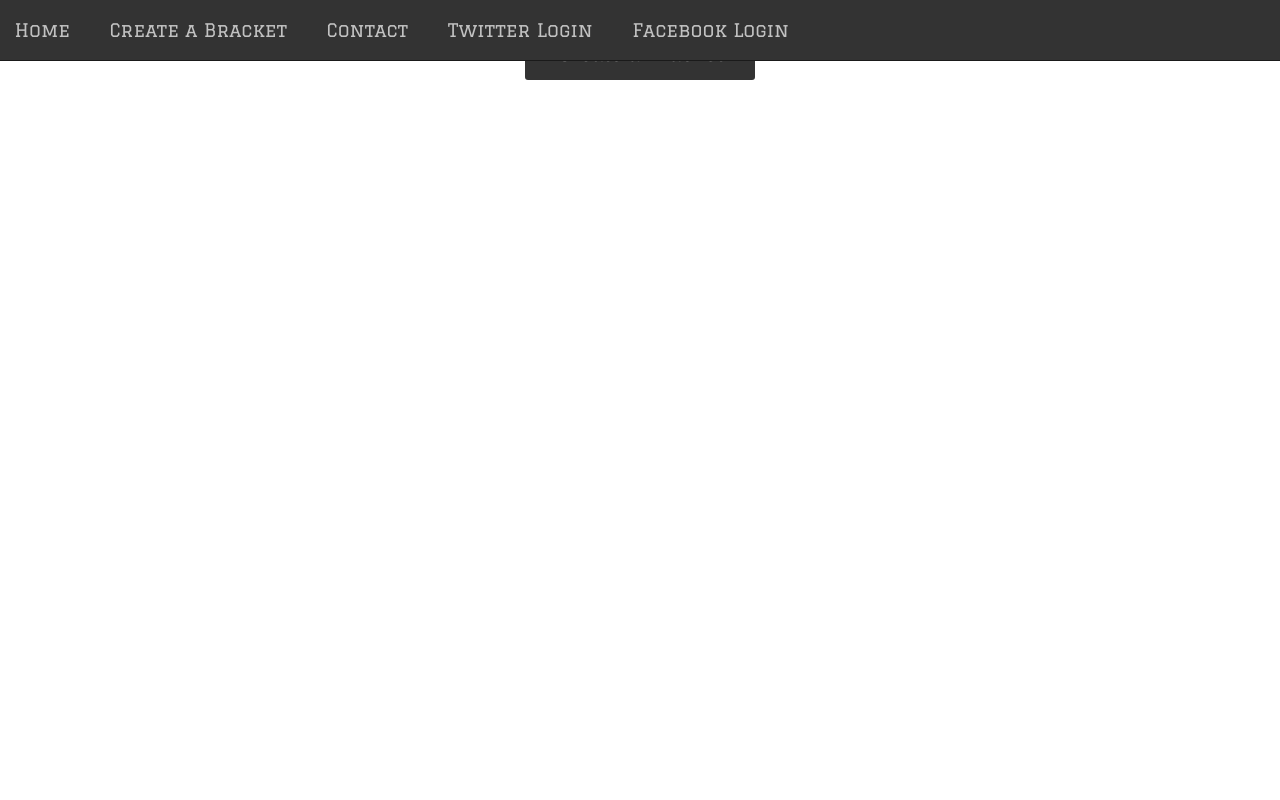
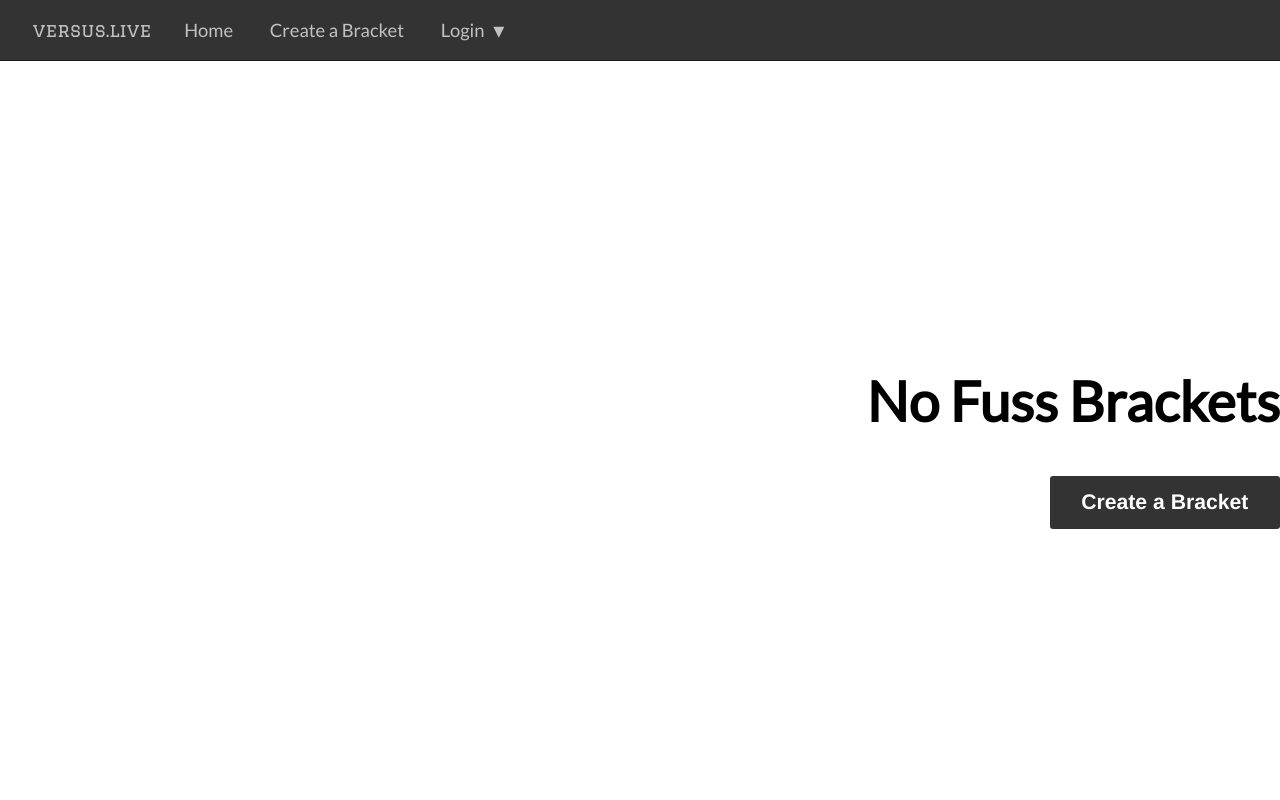
Before and after one commit to TIY-Bracket/bracket_api, a Django app: page / in a window 1280 px wide. Run offline with Django 3.2, Linux system fonts and the light colour scheme; some libraries are stand-ins or nearby versions.

Commit message:
working version

```diff
--- a/api/static/_bracket_create.scss
+++ b/api/static/_bracket_create.scss
@@ -1,7 +1,8 @@
 form {
-    text-align: center;
+    text-align: left;
     width: 600px;
     margin: auto;
+    padding-top: 10em;
 }
 p {
     width: 300px;
@@ -14,6 +15,10 @@ h2 {
     font-size: 1.2em;
     font-weight: bold
 }
+
+
+
+
 #result {
     margin: 10px;
     background: #eee;
--- a/api/static/_bracket_view.scss
+++ b/api/static/_bracket_view.scss
@@ -9,9 +9,11 @@ svg {
 }
 
 .svg-container {
-    display: inline-block;
+    background-color: #eee;
+    display: flex;
     position: relative;
     width: 100%;
+    margin-top: 5em;
     padding-bottom: 100%; /* aspect ratio */
     vertical-align: top;
     overflow: hidden;
@@ -24,16 +26,13 @@ svg {
 }
 
 
+
 #center {
     display: table;
     margin: scroll;
+    font-color: $dark-gray;
 }
 
-#graph {
-    width: 100%;
-    float: right;
-    overflow: auto;
-   }
 
 .node circle {
   fill: #000;
@@ -46,7 +45,8 @@ svg {
  }
 
 
-.node text { font-family: 'Graduate', serif;
+.node text {
+  font-family: 'Lato', sans-serif;
   color: $black;
   font-size: 16px;
   cursor: pointer;
@@ -61,15 +61,12 @@ svg {
 }
 
 .hyper {
-  font-family: 'Graduate', serif;
     color: $black;
     font-size: 20px;
     font-weight: bold;
 }
 .hyper:hover {
-  font-family: 'Graduate', serif;
     color: $black;
     /*text-decoration: underline;*/
     font-size: 26px;
-    font-weight: bolder;
 }
--- a/api/static/_footer.scss
+++ /dev/null
@@ -1,26 +0,0 @@
-// Uncomment this for a sticky footer.
-
-.wrapper-for-content-outside-of-footer {
-  min-height: 100%;
-  height: auto !important;
-  height: 100%;
-  margin: 0 auto -4em;
-}
-
-html, body {
- height: 100%;
-}
-
-.wrapper-for-content-outside-of-footer:after {
-  content: "";
-  display: block;
-}
-
-.footer, .wrapper-for-content-outside-of-footer:after {
-  $large-screen: em(860) !default;
-  height: 12em;
-
-  @include media($large-screen) {
-    height: 4em;
-  }
-}
--- a/api/static/_index.scss
+++ b/api/static/_index.scss
@@ -1,26 +1,20 @@
 
 .container{
-  text-align:center;
+  padding-top: 20em;
+  text-align:right;
   margin:auto;
+
+  h1, p, input, label, {
+    font-family: 'Lato', sans-serif;
+    font-size: 3em;
+  }
 
 }
 
-.filter-box{
-  padding: 10px;
-  width: 100%;
+.logo {
+  font-family: 'Graduate', cursive;
+  float: left;
 }
 
-.filter {
-  width: 33%;
-  box-sizing: border-box;
+.nav-btn {
 }
-
-.search-box {
-  padding: 10px;
-  width: 100%;
-}
-
-.search-brackets {
-  width: 100%;
-  box-sizing: border-box;
-}
--- a/api/static/_title-with-lines.scss
+++ /dev/null
@@ -1,52 +0,0 @@
-h1 {
-  position: relative;
-  text-align: center;
-}
-
-h1 span {
-  background: #fff;
-  padding: 0 15px;
-  position: relative;
-  z-index: 1;
-}
-
-h1:before {
-  background: #ddd;
-  content: "";
-  display: block;
-  height: 1px;
-  position: absolute;
-    top: 50%;
-  width: 100%;
-}
-
-h1:before {
-  left: 0;
-}
-
-
-h2 {
-  position: relative;
-  text-align: center;
-}
-
-h2 span {
-  background: #fff;
-  padding: 0 15px;
-  position: relative;
-  z-index: 1;
-}
-
-h2:before {
-  background: #ddd;
-  content: "";
-  display: block;
-  height: 1px;
-  position: absolute;
-    top: 50%;
-  width: 100%;
-}
-
-h2:before {
-  left: 0;
-}
--- a/api/static/base/_forms.scss
+++ b/api/static/base/_forms.scss
@@ -28,7 +28,7 @@ label {
 
 #{$all-text-inputs},
 select[multiple=multiple] {
-  background-color: $base-background-color;
+  background-color: #eee;
   border: $base-border;
   border-radius: $base-border-radius;
   box-shadow: $form-box-shadow;
--- a/api/static/base/_typography.scss
+++ b/api/static/base/_typography.scss
@@ -1,7 +1,7 @@
 body {
   background: $base-background-color;
   color: $base-font-color;
-  font-family: 'Graduate', cursive;
+  font-family: 'Lato', sans-serif;
   font-feature-settings: "kern", "liga", "pnum";
   font-size: $base-font-size;
   line-height: $base-line-height;
--- a/api/static/main.css
+++ b/api/static/main.css
@@ -55,7 +55,7 @@ label {
 
 input[type="color"], input[type="date"], input[type="datetime"], input[type="datetime-local"], input[type="email"], input[type="month"], input[type="number"], input[type="password"], input[type="search"], input[type="tel"], input[type="text"], input[type="time"], input[type="url"], input[type="week"], input:not([type]), textarea,
 select[multiple=multiple] {
-  background-color: #fff;
+  background-color: #eee;
   border: 1px solid #ddd;
   border-radius: 3px;
   box-shadow: inset 0 1px 3px rgba(0, 0, 0, 0.06);
@@ -142,7 +142,7 @@ th {
 body {
   background: #fff;
   color: #000;
-  font-family: 'Graduate', cursive;
+  font-family: 'Lato', sans-serif;
   font-feature-settings: "kern", "liga", "pnum";
   font-size: 1.15em;
   line-height: 1.5;
@@ -194,9 +194,11 @@ svg {
   overflow: auto; }
 
 .svg-container {
-  display: inline-block;
+  background-color: #eee;
+  display: flex;
   position: relative;
   width: 100%;
+  margin-top: 5em;
   padding-bottom: 100%;
   /* aspect ratio */
   vertical-align: top;
@@ -210,12 +212,8 @@ svg {
 
 #center {
   display: table;
-  margin: scroll; }
-
-#graph {
-  width: 100%;
-  float: right;
-  overflow: auto; }
+  margin: scroll;
+  font-color: #333; }
 
 .node circle {
   fill: #000; }
@@ -226,7 +224,7 @@ svg {
   fill: #D0D0D0; }
 
 .node text {
-  font-family: 'Graduate', serif;
+  font-family: 'Lato', sans-serif;
   color: #000;
   font-size: 16px;
   cursor: pointer; }
@@ -237,17 +235,14 @@ svg {
   stroke-width: 4px; }
 
 .hyper {
-  font-family: 'Graduate', serif;
   color: #000;
   font-size: 20px;
   font-weight: bold; }
 
 .hyper:hover {
-  font-family: 'Graduate', serif;
   color: #000;
   /*text-decoration: underline;*/
-  font-size: 26px;
-  font-weight: bolder; }
+  font-size: 26px; }
 
 header.navigation {
   position: fixed;
@@ -430,74 +425,23 @@ header.navigation {
         clear: none;
         float: right; } }
 
-h1 {
-  position: relative;
-  text-align: center; }
+.container {
+  padding-top: 20em;
+  text-align: right;
+  margin: auto; }
+  .container h1, .container p, .container input, .container label {
+    font-family: 'Lato', sans-serif;
+    font-size: 3em; }
 
-h1 span {
-  background: #fff;
-  padding: 0 15px;
-  position: relative;
-  z-index: 1; }
-
-h1:before {
-  background: #ddd;
-  content: "";
-  display: block;
-  height: 1px;
-  position: absolute;
-  top: 50%;
-  width: 100%; }
-
-h1:before {
-  left: 0; }
-
-h2 {
-  position: relative;
-  text-align: center; }
-
-h2 span {
-  background: #fff;
-  padding: 0 15px;
-  position: relative;
-  z-index: 1; }
-
-h2:before {
-  background: #ddd;
-  content: "";
-  display: block;
-  height: 1px;
-  position: absolute;
-  top: 50%;
-  width: 100%; }
-
-h2:before {
-  left: 0; }
-
-.container {
-  text-align: center;
-  margin: auto; }
-
-.filter-box {
-  padding: 10px;
-  width: 100%; }
-
-.filter {
-  width: 33%;
-  box-sizing: border-box; }
-
-.search-box {
-  padding: 10px;
-  width: 100%; }
-
-.search-brackets {
-  width: 100%;
-  box-sizing: border-box; }
+.logo {
+  font-family: 'Graduate', cursive;
+  float: left; }
 
 form {
-  text-align: center;
+  text-align: left;
   width: 600px;
-  margin: auto; }
+  margin: auto;
+  padding-top: 10em; }
 
 p {
   width: 300px;
@@ -516,23 +460,4 @@ h2 {
   height: 40px;
   overflow: auto; }
 
-.wrapper-for-content-outside-of-footer {
-  min-height: 100%;
-  height: auto !important;
-  height: 100%;
-  margin: 0 auto -4em; }
-
-html, body {
-  height: 100%; }
-
-.wrapper-for-content-outside-of-footer:after {
-  content: "";
-  display: block; }
-
-.footer, .wrapper-for-content-outside-of-footer:after {
-  height: 12em; }
-  @media screen and (min-width: 53.75em) {
-    .footer, .wrapper-for-content-outside-of-footer:after {
-      height: 4em; } }
-
 /*# sourceMappingURL=main.css.map */
--- a/api/static/main.scss
+++ b/api/static/main.scss
@@ -8,8 +8,6 @@
 // import in each .scss file per style element in order to compile to main.css//
 @import "_bracket_view.scss";
 @import "_slide-menu-panel.scss";
-@import "_title-with-lines.scss";
 @import "_index.scss";
 @import "_bracket_create.scss";
-@import "_footer.scss";
 // custom layout changes //
--- a/api/static/slide-menu-jquery.js
+++ b/api/static/slide-menu-jquery.js
@@ -1,6 +1,6 @@
 $(document).ready(function(){
-  $('.sliding-panel-button,.sliding-panel-fade-screen,.sliding-panel-close').on('click touchstart',function (e) {
-    $('.sliding-panel-content,.sliding-panel-fade-screen').toggleClass('is-visible');
+  $('.navigation-menu-button,.sliding-panel-fade-screen,.sliding-panel-close').on('click touchstart',function (e) {
+    $('.navigation-wrapper,.sliding-panel-fade-screen').toggleClass('is-visible');
     e.preventDefault();
   });
 });
--- a/api/templates/api/base.html
+++ b/api/templates/api/base.html
@@ -8,47 +8,42 @@
       <meta http-equiv="X-UA-Compatible" content="IE=edge"/>
       <meta name="viewport" content="width=device-width, initial-scale=1"/>
       <link href='https://fonts.googleapis.com/css?family=Graduate' rel='stylesheet' type='text/css'>
+      <link href='https://fonts.googleapis.com/css?family=Lato' rel='stylesheet' type='text/css'>
+      <link href='https://fonts.googleapis.com/css?family=Arvo' rel='stylesheet' type='text/css'>
       <link rel="stylesheet" href="{% static 'main.css' %}"/>
     </head>
 
-
     <body>
-
     <header class="navigation" role="banner">
+      <div class="js-menu-screen sliding-panel-fade-screen"></div>
       <div class="navigation-wrapper">
         <a href="javascript:void(0)" class="navigation-menu-button" id="js-mobile-menu">&#9776;</a>
         <nav class="navigation">
           <ul id="js-navigation-menu" class="navigation-menu show">
-            <li class="nav-link"><a href="{% url 'index' %}">Home</a></li>
-            <li class="nav-link"><a href="{% url 'bracket_create' %}">Create a Bracket</a></li>
+            <li class="nav-link"><a class="logo" href="/">versus.live</a></li>
+            <li class="nav-link"><a class="nav-btn" href="{% url 'index' %}">Home</a></li>
+            <li class="nav-link"><a class="nav-btn" href="{% url 'bracket_create' %}">Create a Bracket</a></li>
             {% if request.user.is_authenticated %}
-            <li class="nav-link"><a href="{% url 'logout' %}">Logout</a></li>
+            <li class="nav-link"><a class="nav-btn" href="{% url 'logout' %}">Logout</a></li>
             {% else %}
-            <li class="nav-link"><a href="javascript:void(0)">Contact</a></li>
-            <li class="nav-link"><a href="{% url 'social:begin' 'twitter' %}?next={{ request.path }}">Twitter Login</a></li>
-            <li class="nav-link"><a href="{% url 'social:begin' 'facebook' %}?next={{ request.path }}">Facebook Login</a></li>
+            <li class="nav-link more"><a class="nav-btn" href="javascript:void(0)">Login</a>
+          <ul class="submenu">
+            <li class="nav-link"><a class="nav-btn" href="{% url 'social:begin' 'twitter' %}?next={{ request.path }}">Twitter</a></li>
+            <li class="nav-link"><a class="nav-btn" href="{% url 'social:begin' 'facebook' %}?next={{ request.path }}">Facebook</a></li>
             {% endif %}
+          </ul>
+        </li>
               </ul>
             </li>
           </ul>
         </nav>
       </div>
     </header>
-
-      <a type="button" class="js-menu-trigger sliding-panel-button">
-        &#9776;
-      </a>
-
-        {% block content %}
-        {% endblock %}
-    <div class="js-menu-screen sliding-panel-fade-screen"></div>
-
+    {% block content %}
+    {% endblock %}
   </body>
-
     <script src="{% static 'jquery-1.8.1-min.js' %}"></script>
     <script src="https://ajax.googleapis.com/ajax/libs/jquery/1.11.3/jquery.min.js"></script>
     <script src="{% static 'create-bracket-form-jquery.js' %}"></script>
     <script src="{% static 'slide-menu-jquery.js' %}"></script>
-
-
 </html>
--- a/api/templates/api/bracket_create.html
+++ b/api/templates/api/bracket_create.html
@@ -3,14 +3,13 @@
 {% block content %}
 
 <p>Create a New Bracket</p>
-<div id="new_competitor" class="control-group inlineForm">
+<div id="new_competitor" class="bracket-create-form">
 <form action="" method="post">
     {% csrf_token %}
     Title: <input type="text" class="bracket-title" name="Title" maxlength="36" size="12"/> <br/>
 
     <div id="competitors">
-        Player 1<br>
-        <input type="text" class="competitor-input" name="Competitor1" size="12" autocomplete="off" /><input type="button" id="add_competitor()" onClick="addCompetitor()" value="+" />
+        Player 1: <input type="text" class="competitor-input" name="Competitor1" size="12" autocomplete="off" /><input type="button" id="add_competitor()" onClick="addCompetitor()" value="+" />
     </div>
     <p>
         <input type="submit" />
--- a/api/templates/api/index.html
+++ b/api/templates/api/index.html
@@ -2,6 +2,7 @@
 {% block content %}
 
 <div class="container">
+  <h1>No Fuss Brackets</h1>
 <a class=" button create-bracket-button"  href="{% url "bracket_create" %}"><button type="button">Create a Bracket</button></a>
 </div>
 
```
Also changed, not shown: api/templates/api/bracket_view.html (+2 -19 lines), 1 other file.
